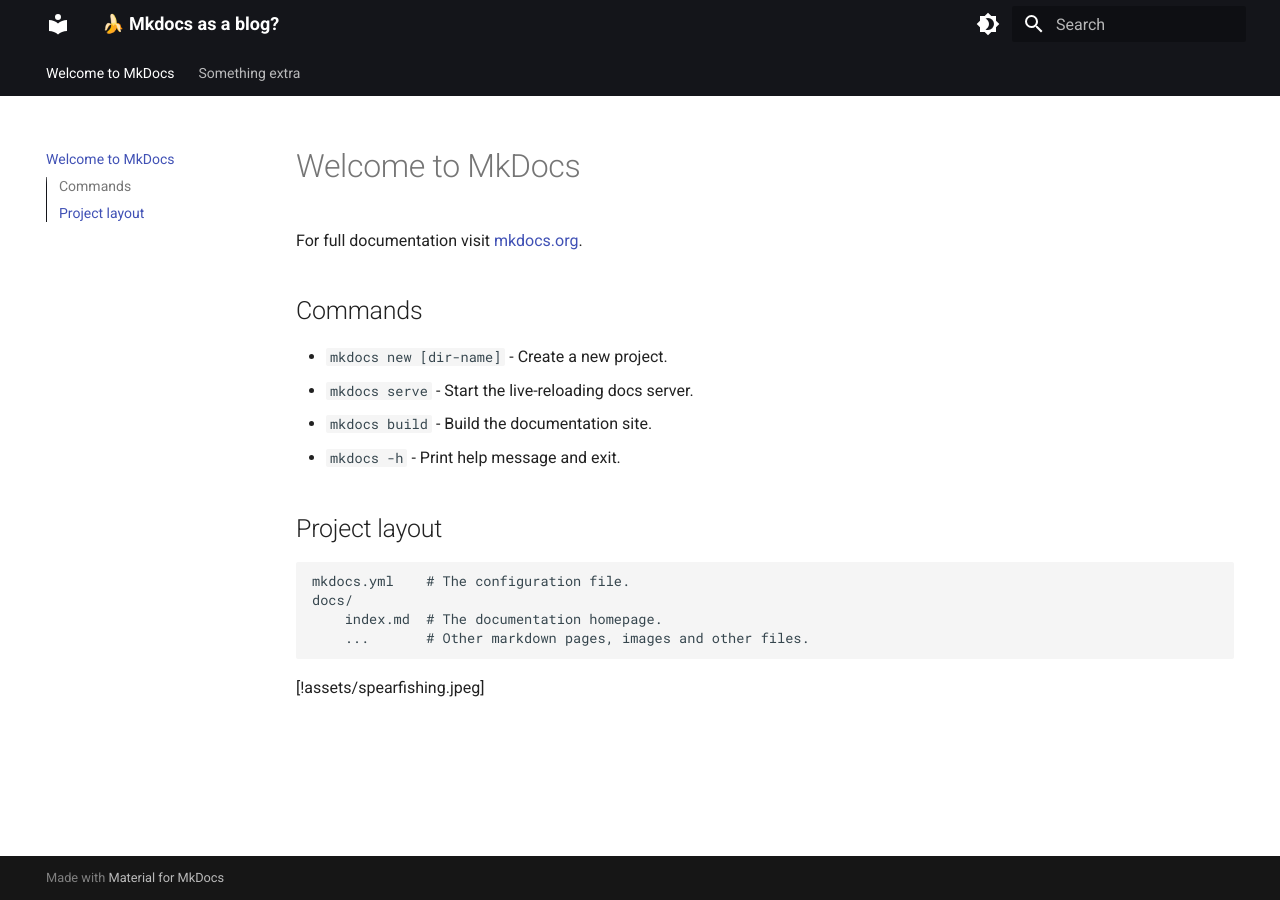
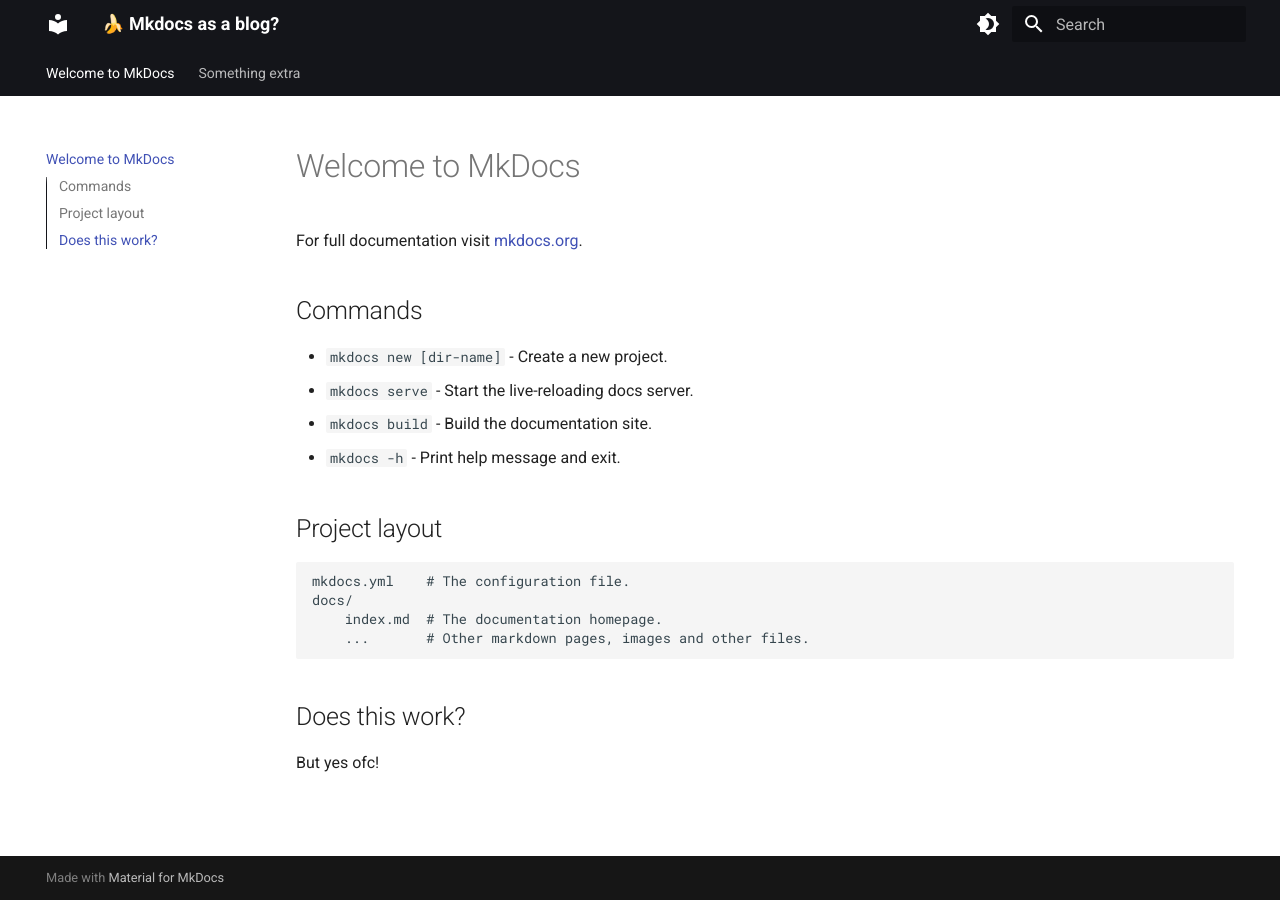
Before and after one commit to weq/docs.weq.no, an MkDocs documentation site: the page built from docs/index.md, in a window 1280 px wide. Built offline with MkDocs 1.6.1 and Material for MkDocs 9.7.7, drawn with Linux system fonts in a browser that asks for light colours.

Commit message:
Update index.md

```diff
--- a/docs/index.md
+++ b/docs/index.md
@@ -16,5 +16,6 @@
         index.md  # The documentation homepage.
         ...       # Other markdown pages, images and other files.
 
+## Does this work?
 
-[!assets/spearfishing.jpeg]
+But yes ofc!
```
